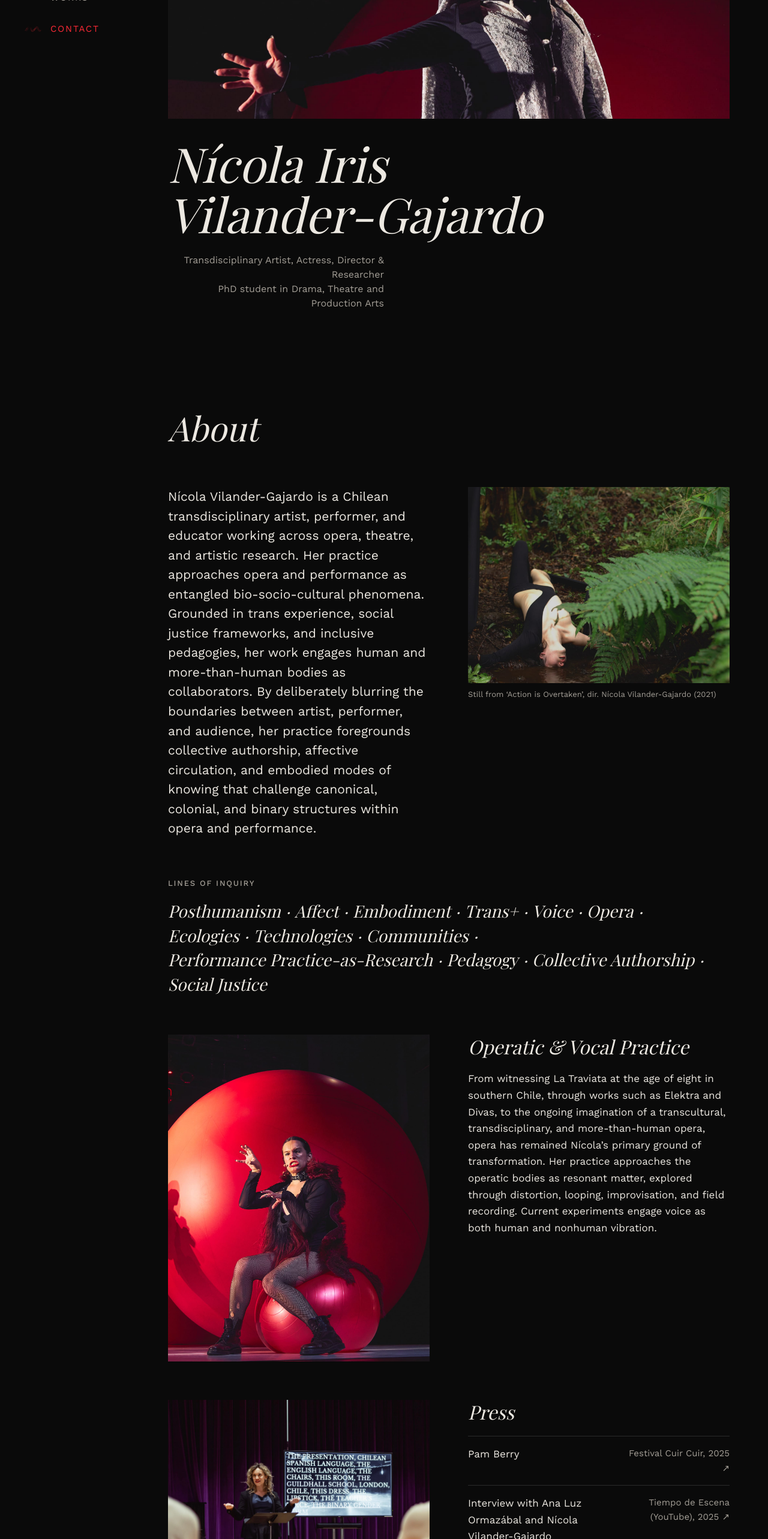
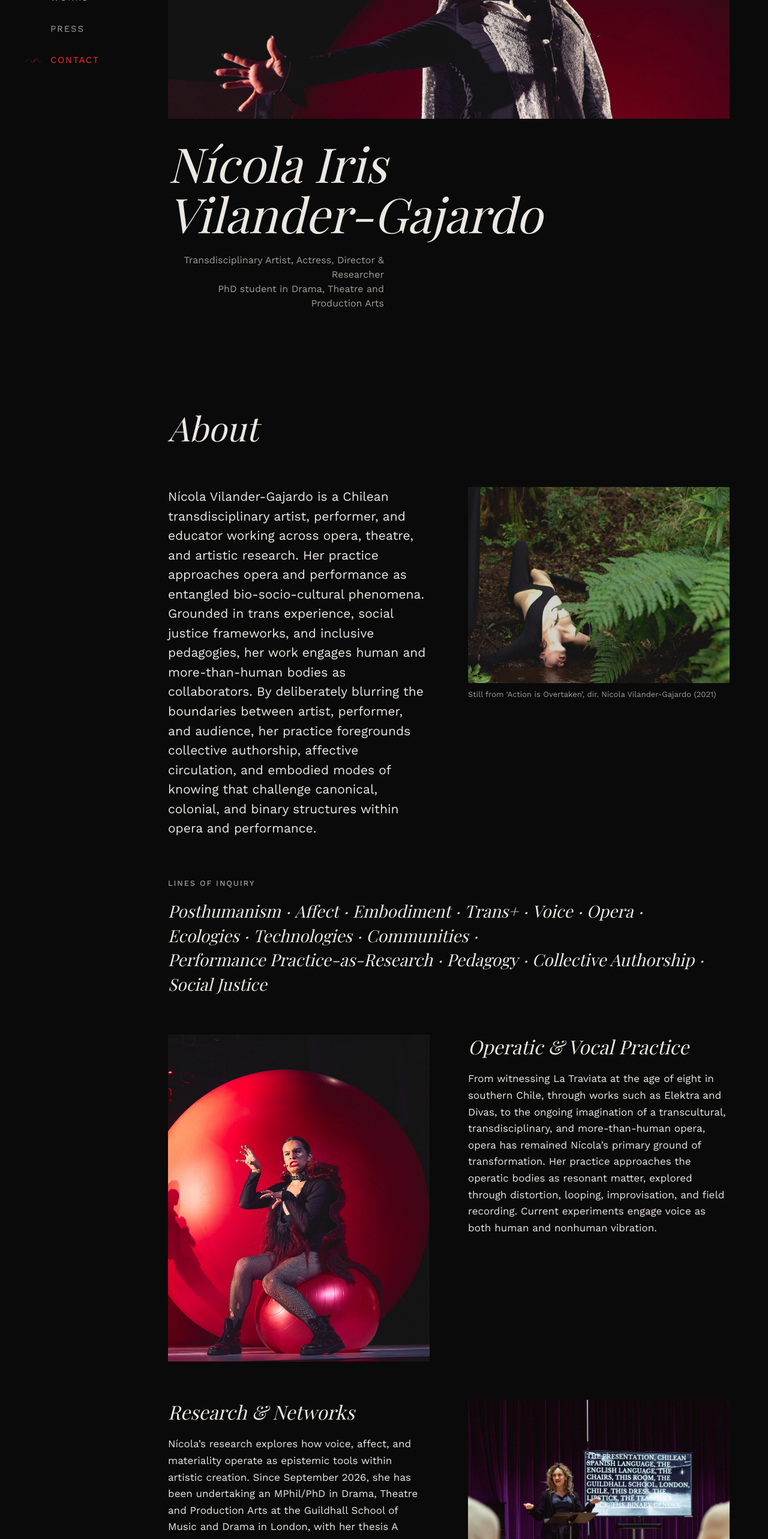
Before and after one commit to gab-hono/nicola-vilander-portfolio, a Next.js app: page / in a window 1280 px wide. Shown: the part 234-2800 px from the top of the page at 60% size. Built offline with nearby package versions, Linux system fonts and the light colour scheme; a web font is replaced by a local one.

Commit message:
feat: move press to its own section and add it to the navigation

```diff
--- a/app/page.tsx
+++ b/app/page.tsx
@@ -1,6 +1,7 @@
 import { AboutSection } from "@/components/AboutSection";
 import { ContactSection } from "@/components/ContactSection";
 import { HeroSection } from "@/components/HeroSection";
+import { PressSection } from "@/components/PressSection";
 import { WorksSection } from "@/components/WorksSection";
 
 export default function Home() {
@@ -9,6 +10,7 @@ export default function Home() {
       <HeroSection />
       <AboutSection />
       <WorksSection />
+      <PressSection />
       <ContactSection />
     </div>
   );
--- a/components/AboutSection.tsx
+++ b/components/AboutSection.tsx
@@ -23,7 +23,7 @@ function TextBlock({ block }: { block: AboutBlock }) {
  * past the screen with its widest item; repeat(1, minmax(0, 1fr)) caps it to the container.
  */
 export function AboutSection() {
-  const { bio, bioImage, linesOfInquiry, practice, research, press } = about;
+  const { bio, bioImage, linesOfInquiry, practice, research } = about;
 
   return (
     <section
@@ -75,50 +75,16 @@ export function AboutSection() {
         <TextBlock block={practice} />
       </div>
 
-      {/* Research & Networks + Press */}
-      <div className="grid grid-cols-1 gap-12 lg:grid-cols-2 lg:items-start lg:gap-16">
-        <div className="flex flex-col gap-8">
-          {research.image && (
+      {/* Research & Networks: mirrors Practice (text left, image right on desktop; image first on mobile) */}
+      <div className="grid grid-cols-1 gap-8 lg:grid-cols-2 lg:items-start lg:gap-16">
         <MediaImage
           image={research.image}
           placeholderLabel="research"
           className="aspect-4/3"
+          figureClassName="lg:order-last"
           sizes={HALF_COLUMN_SIZES}
         />
-          )}
         <TextBlock block={research} />
-        </div>
-
-        {press.length > 0 && (
-          <div className="flex flex-col gap-5">
-            <h3 className={blockTitle}>Press</h3>
-            <ul className="flex flex-col border-t border-line">
-              {press.map((item) => (
-                <li key={item.url} className="border-b border-line">
-                  <a
-                    href={item.url}
-                    target="_blank"
-                    rel="noopener noreferrer"
-                    className="flex flex-col gap-1 py-4 hover:text-accent motion-safe:transition-colors lg:flex-row lg:justify-between lg:gap-6"
-                  >
-                    <span>
-                      <span lang={item.lang}>{item.title}</span>
-                      {item.translation && (
-                        <span className="text-muted"> ({item.translation})</span>
-                      )}
-                    </span>
-                    <span className="text-[13px] text-muted lg:max-w-[40%] lg:shrink-0 lg:text-right lg:text-[15px]">
-                      {item.outlet}
-                      {item.date ? `, ${item.date}` : ""}{" "}
-                      <span aria-hidden="true">↗</span>
-                    </span>
-                    <span className="sr-only">(opens in a new tab)</span>
-                  </a>
-                </li>
-              ))}
-            </ul>
-          </div>
-        )}
       </div>
     </section>
   );
--- /dev/null
+++ b/components/PressSection.tsx
@@ -0,0 +1,42 @@
+import { press } from "@/content/press";
+
+export function PressSection() {
+  if (press.length === 0) return null;
+
+  return (
+    <section
+      id="press"
+      className="flex scroll-mt-6 flex-col gap-6 lg:scroll-mt-12 lg:gap-8"
+    >
+      <h2 className="font-serif text-[40px] leading-tight font-normal italic lg:text-[56px]">
+        Press
+      </h2>
+
+      <ul className="flex flex-col border-t border-line">
+        {press.map((item) => (
+          <li key={item.url} className="border-b border-line">
+            <a
+              href={item.url}
+              target="_blank"
+              rel="noopener noreferrer"
+              className="flex flex-col gap-1 py-4 hover:text-accent motion-safe:transition-colors lg:flex-row lg:items-baseline lg:justify-between lg:gap-8"
+            >
+              <span>
+                <span lang={item.lang}>{item.title}</span>
+                {item.translation && (
+                  <span className="text-muted"> ({item.translation})</span>
+                )}
+              </span>
+              <span className="text-[13px] text-muted lg:max-w-[40%] lg:shrink-0 lg:text-right lg:text-[15px]">
+                {item.outlet}
+                {item.date ? `, ${item.date}` : ""}{" "}
+                <span aria-hidden="true">↗</span>
+              </span>
+              <span className="sr-only">(opens in a new tab)</span>
+            </a>
+          </li>
+        ))}
+      </ul>
+    </section>
+  );
+}
--- a/components/SiteNav.tsx
+++ b/components/SiteNav.tsx
@@ -75,7 +75,8 @@ export function SiteNav() {
           {site.name}
         </a>
         <nav aria-label="Main">
-          <ul className="flex gap-6">
+          {/* gap-5: four links fit in the 320px of a 360px screen (~300px). */}
+          <ul className="flex gap-5">
             {navItems.map((item) => (
               <li key={item.id}>
                 <NavLink
--- a/content/about.ts
+++ b/content/about.ts
@@ -4,7 +4,7 @@ import practiceImage from "./images/pam-berry/cv-pbe-041.jpg";
 import researchImage from "./images/mister-the-earrings/1g4a7175.jpg";
 
 // Texts validated by Nícola (7 Nov); name updated to "Vilander-Gajardo" (11 Nov).
-// Images added on 13 Nov. Press links from Nícola (17 Nov), dates checked against each source.
+// Images added on 13 Nov. Press moved to press.ts (17 Nov).
 // Pending: practice photo credit.
 export const about: About = {
   bio: "Nícola Vilander-Gajardo is a Chilean transdisciplinary artist, performer, and educator working across opera, theatre, and artistic research. Her practice approaches opera and performance as entangled bio-socio-cultural phenomena. Grounded in trans experience, social justice frameworks, and inclusive pedagogies, her work engages human and more-than-human bodies as collaborators. By deliberately blurring the boundaries between artist, performer, and audience, her practice foregrounds collective authorship, affective circulation, and embodied modes of knowing that challenge canonical, colonial, and binary structures within opera and performance.",
@@ -52,64 +52,4 @@ export const about: About = {
     },
     credits: null,
   },
-
-  // Newest first. Dates checked against each source and confirmed (17 Nov);
-  // Cuir Cuir (2025) and the Tiempo de Escena interview (2025) are dated by Nícola.
-  press: [
-    {
-      title: "Pam Berry",
-      outlet: "Festival Cuir Cuir",
-      date: "2025",
-      url: "https://cuircuir.cl/pam-berry",
-    },
-    {
-      title: "Interview with Ana Luz Ormazábal and Nícola Vilander-Gajardo",
-      outlet: "Tiempo de Escena (YouTube)",
-      date: "2025",
-      url: "https://www.youtube.com/watch?v=FeY_LBPvHkI",
-    },
-    {
-      title: "Pam Berry",
-      outlet: "Revista Telón",
-      date: "December 2024",
-      url: "https://www.telon.cl/single-post/pam-berry",
-    },
-    {
-      title: "‘Pam Berry’: brujas y monjas se cruzan en los sueños de una joven lesbiana en GAM",
-      lang: "es",
-      translation: "Witches and nuns cross paths in a young lesbian’s dreams at GAM",
-      outlet: "BioBioChile",
-      date: "November 2024",
-      url: "https://www.biobiochile.cl/noticias/artes-y-cultura/teatro/2024/11/21/pam-berry-brujas-y-monjas-se-cruzan-en-los-suenos-de-una-joven-lesbiana-en-gam.shtml",
-    },
-    {
-      title: "Pam Berry",
-      outlet: "GAM (Instagram)",
-      date: "November 2024",
-      url: "https://www.instagram.com/p/DCZakpzRo6S/",
-    },
-    {
-      title: "Ciclo de Teatro Diversidades Mónica Briones: Pam Berry",
-      lang: "es",
-      outlet: "Museo de la Memoria y los Derechos Humanos",
-      date: "September 2024",
-      url: "https://mmdh.cl/cartelera/ciclo-de-teatro-diversidades-monica-briones-pam-berry",
-    },
-    {
-      title: "“Mi profe es trans”: Profesores transgénero en colegios de Chile",
-      lang: "es",
-      translation: "My teacher is trans",
-      outlet: "Galio",
-      date: "July 2023",
-      url: "https://galio.cl/2023/07/07/mi-profe-es-trans-profesores-transgenero-en-colegios-de-chile/",
-    },
-    {
-      title: "La transición de una profesora",
-      lang: "es",
-      translation: "A teacher’s transition",
-      outlet: "Revista Sábado, El Mercurio (X)",
-      date: "June 2023",
-      url: "https://x.com/Revista_Sabado/status/1665039589474541568",
-    },
-  ],
 };
--- a/content/navigation.ts
+++ b/content/navigation.ts
@@ -8,6 +8,7 @@ export type NavItem = {
 export const navItems: readonly NavItem[] = [
   { id: "about", label: "About" },
   { id: "works", label: "Works" },
+  { id: "press", label: "Press" },
   { id: "contact", label: "Contact" },
 ];
 
--- /dev/null
+++ b/content/press.ts
@@ -0,0 +1,62 @@
+import type { PressItem } from "./types";
+
+// Press links from Nícola (17 Nov). Newest first.
+// Dates checked against each source and confirmed (17 Nov);
+// Cuir Cuir (2025) and the Tiempo de Escena interview (2025) are dated by Nícola.
+export const press: PressItem[] = [
+  {
+    title: "Pam Berry",
+    outlet: "Festival Cuir Cuir",
+    date: "2025",
+    url: "https://cuircuir.cl/pam-berry",
+  },
+  {
+    title: "Interview with Ana Luz Ormazábal and Nícola Vilander-Gajardo",
+    outlet: "Tiempo de Escena (YouTube)",
+    date: "2025",
+    url: "https://www.youtube.com/watch?v=FeY_LBPvHkI",
+  },
+  {
+    title: "Pam Berry",
+    outlet: "Revista Telón",
+    date: "December 2024",
+    url: "https://www.telon.cl/single-post/pam-berry",
+  },
+  {
+    title: "‘Pam Berry’: brujas y monjas se cruzan en los sueños de una joven lesbiana en GAM",
+    lang: "es",
+    translation: "Witches and nuns cross paths in a young lesbian’s dreams at GAM",
+    outlet: "BioBioChile",
+    date: "November 2024",
+    url: "https://www.biobiochile.cl/noticias/artes-y-cultura/teatro/2024/11/21/pam-berry-brujas-y-monjas-se-cruzan-en-los-suenos-de-una-joven-lesbiana-en-gam.shtml",
+  },
+  {
+    title: "Pam Berry",
+    outlet: "GAM (Instagram)",
+    date: "November 2024",
+    url: "https://www.instagram.com/p/DCZakpzRo6S/",
+  },
+  {
+    title: "Ciclo de Teatro Diversidades Mónica Briones: Pam Berry",
+    lang: "es",
+    outlet: "Museo de la Memoria y los Derechos Humanos",
+    date: "September 2024",
+    url: "https://mmdh.cl/cartelera/ciclo-de-teatro-diversidades-monica-briones-pam-berry",
+  },
+  {
+    title: "“Mi profe es trans”: Profesores transgénero en colegios de Chile",
+    lang: "es",
+    translation: "My teacher is trans",
+    outlet: "Galio",
+    date: "July 2023",
+    url: "https://galio.cl/2023/07/07/mi-profe-es-trans-profesores-transgenero-en-colegios-de-chile/",
+  },
+  {
+    title: "La transición de una profesora",
+    lang: "es",
+    translation: "A teacher’s transition",
+    outlet: "Revista Sábado, El Mercurio (X)",
+    date: "June 2023",
+    url: "https://x.com/Revista_Sabado/status/1665039589474541568",
+  },
+];
--- a/content/types.ts
+++ b/content/types.ts
@@ -1,7 +1,7 @@
 import type { StaticImageData } from "next/image";
 
 /** Section anchors used by the navigation. */
-export type SectionId = "about" | "works" | "contact";
+export type SectionId = "about" | "works" | "press" | "contact";
 
 export type ImageAsset = {
   /** Static import, so next/image knows width, height and blur placeholder. */
@@ -64,7 +64,6 @@ export type About = {
   linesOfInquiry: string[];
   practice: AboutBlock;
   research: AboutBlock;
-  press: PressItem[];
 };
 
 export type Site = {
```
Lines whose indentation alone changed are shown as unchanged.
